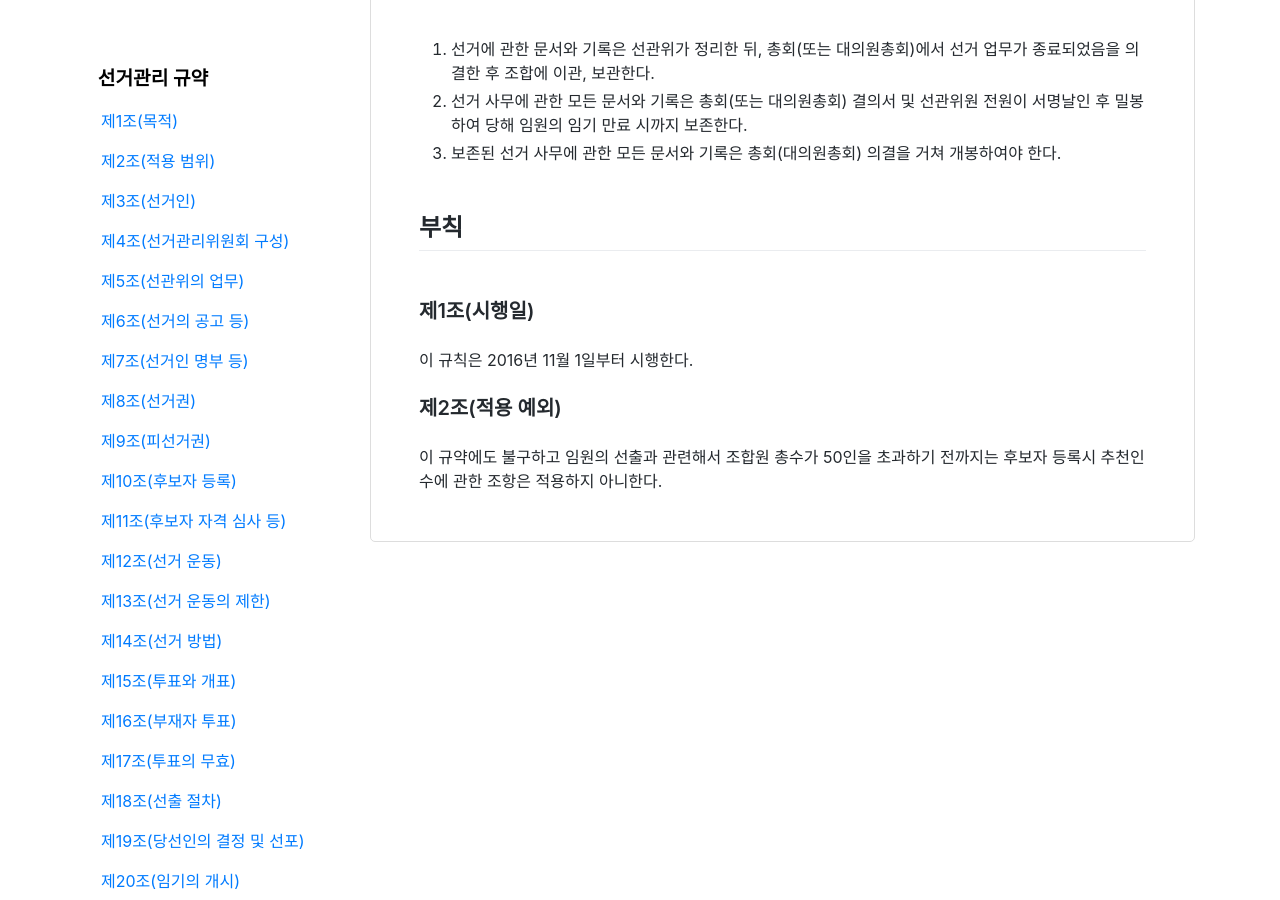
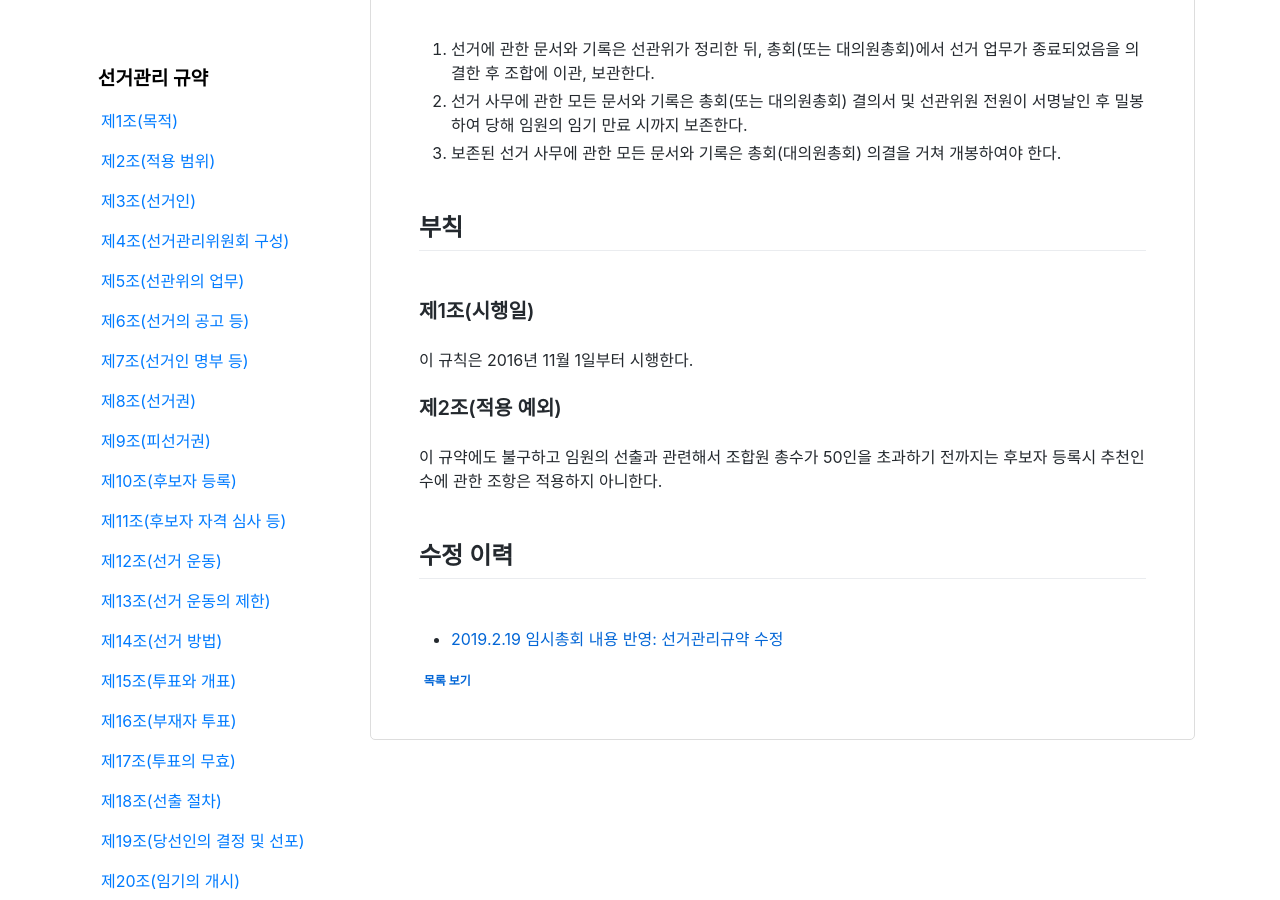
Before and after one commit to ictact-coop/docs, a Jekyll site: the page built from _docs/code-of-elections.md, in a window 1280 px wide and 900 px high, scrolled down 6343 px. Built offline with Jekyll 4.4.1, drawn with Linux system fonts in a browser that asks for light colours; nearby versions of some CDN libraries; some of the changed text lies outside the part shown.

```diff
--- a/_docs/code-of-elections.md
+++ b/_docs/code-of-elections.md
@@ -180,3 +180,9 @@ title: 선거관리 규약
 
 * TOC
 {:toc}
+
+## 수정 이력
+
+- [2019.2.19 임시총회 내용 반영: 선거관리규약 수정](https://github.com/ictact-coop/docs/commit/31f385523fdebe6afec1fd0bf45d1989f5ccdf42)
+
+[목록 보기]({{ site.github.repository_url | append: '/commits/gh-pages/' | append: page.path }}){:.badge.badge-info.pull-right}
```
